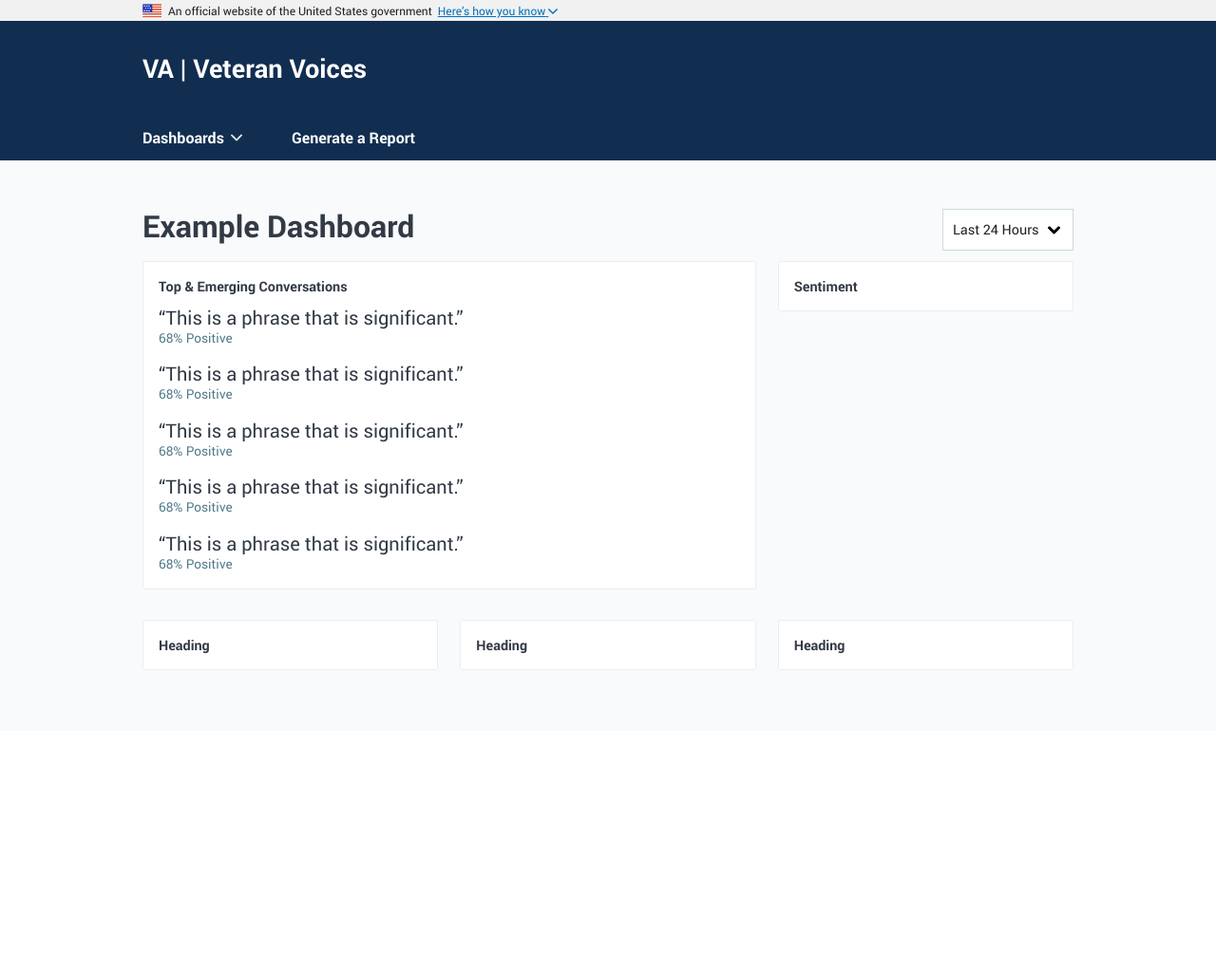
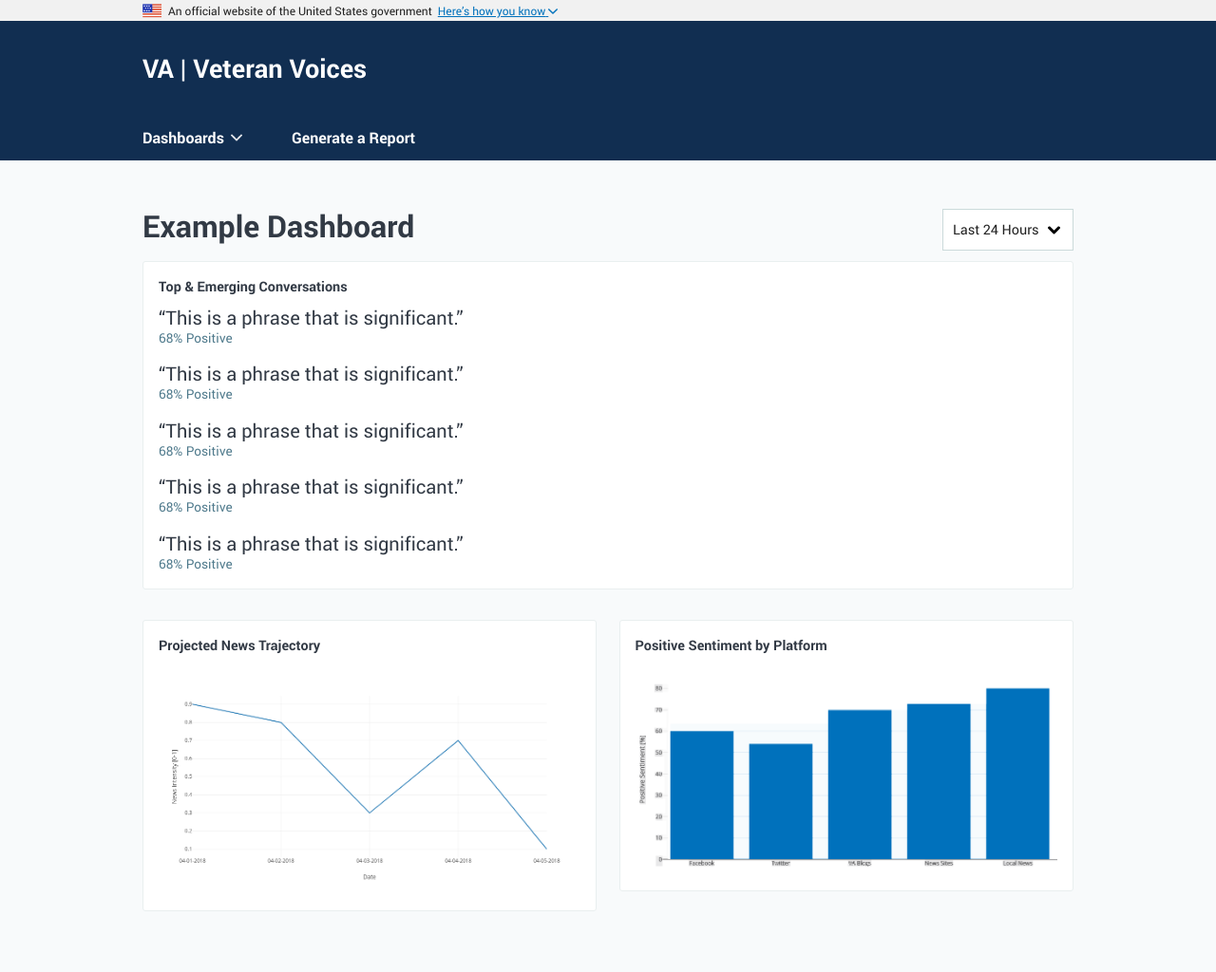
Before and after one commit to XDgov/veteran-voices-concept, a Jekyll site: the page built from pages/dashboard.md, in a window 1280 px wide. Shown: the whole page at 95% size. Built offline with Jekyll 4.4.1, drawn with Linux system fonts in a browser that asks for light colours; before the commit the page ends 900 px from its top, so only the background shows below that.

Commit message:
Reconfigure Dashboard
Remove sidebar in Dashboard and add mock images for visualizations.

* Remove Dashboard Sidebar
* Add mock images for visualizations

```diff
--- a/_layouts/page.html
+++ b/_layouts/page.html
@@ -2,7 +2,7 @@
 layout: default
 ---
 
-<div class="page-background">
+<main class="page-background">
   <div class="usa-grid page-container">
     {{ content }}
   </div>
--- a/pages/dashboard.md
+++ b/pages/dashboard.md
@@ -16,73 +16,63 @@ title: Example Dashboard
   </div>
 </div>
 <div class="dashboard-row clearfix">
-  <div class="usa-width-two-thirds">
+  <div class="card">
+    <div class="card-heading">Top & Emerging Conversations</div>
+    <ul class="usa-unstyled-list phrase-list">
+      <li>
+        <div class="phrase-heading">
+          “This is a phrase that is significant.”
+        </div>
+        <div class="phrase-sentiment positive">
+          68% Positive
+        </div>
+      </li>
+      <li>
+        <div class="phrase-heading">
+          “This is a phrase that is significant.”
+        </div>
+        <div class="phrase-sentiment positive">
+          68% Positive
+        </div>
+      </li>
+      <li>
+        <div class="phrase-heading">
+          “This is a phrase that is significant.”
+        </div>
+        <div class="phrase-sentiment positive">
+          68% Positive
+        </div>
+      </li>
+      <li>
+        <div class="phrase-heading">
+          “This is a phrase that is significant.”
+        </div>
+        <div class="phrase-sentiment positive">
+          68% Positive
+        </div>
+      </li>
+      <li>
+        <div class="phrase-heading">
+          “This is a phrase that is significant.”
+        </div>
+        <div class="phrase-sentiment positive">
+          68% Positive
+        </div>
+      </li>
+    </ul>
+  </div>
+</div>
+<div class="dashboard-row clearfix">
+  <div class="usa-width-one-half">
     <div class="card">
-      <div class="card-heading">Top & Emerging Conversations</div>
-      <ul class="usa-unstyled-list phrase-list">
-        <li>
-          <div class="phrase-heading">
-            “This is a phrase that is significant.”
-          </div>
-          <div class="phrase-sentiment positive">
-            68% Positive
-          </div>
-        </li>
-        <li>
-          <div class="phrase-heading">
-            “This is a phrase that is significant.”
-          </div>
-          <div class="phrase-sentiment positive">
-            68% Positive
-          </div>
-        </li>
-        <li>
-          <div class="phrase-heading">
-            “This is a phrase that is significant.”
-          </div>
-          <div class="phrase-sentiment positive">
-            68% Positive
-          </div>
-        </li>
-        <li>
-          <div class="phrase-heading">
-            “This is a phrase that is significant.”
-          </div>
-          <div class="phrase-sentiment positive">
-            68% Positive
-          </div>
-        </li>
-        <li>
-          <div class="phrase-heading">
-            “This is a phrase that is significant.”
-          </div>
-          <div class="phrase-sentiment positive">
-            68% Positive
-          </div>
-        </li>
-      </ul>
+      <div class="card-heading">Projected News Trajectory</div>
+      <img src="{{ site.baseurl }}/assets/img/figures/dashboard-trajectory.png" alt="News Trajectory Visualization">
     </div>
   </div>
-  <div class="usa-width-one-third">
+  <div class="usa-width-one-half">
     <div class="card">
-      <div class="card-heading">Sentiment</div>
+      <div class="card-heading">Positive Sentiment by Platform</div>
+      <img src="{{ site.baseurl }}/assets/img/figures/dashboard-sentiment.png" alt="Positive Sentiment by Platform">
     </div>
   </div>
 </div>
-<div class="dashboard-row clearfix">
-  <div class="usa-width-one-third">
-    <div class="card">
-      <div class="card-heading">Heading</div>
-    </div>
-  </div>
-  <div class="usa-width-one-third">
-    <div class="card">
-      <div class="card-heading">Heading</div>
-    </div>
-  </div>
-  <div class="usa-width-one-third">
-    <div class="card">
-      <div class="card-heading">Heading</div>
-    </div>
-  </div>
-</div>
```
Also changed, not shown: assets/img/figures/dashboard-sentiment.png (added), assets/img/figures/dashboard-trajectory.png (added), assets/img/figures/search-trajectory.png (added).
